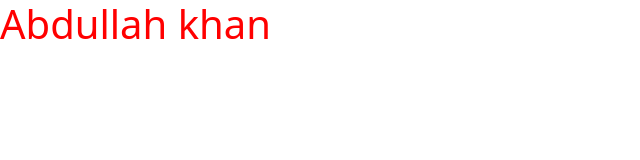
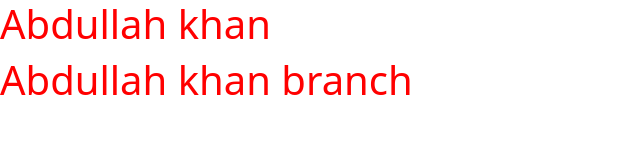
Before and after one commit to Abdullahkhan100/localrepo, a plain HTML site: page index.html in a window 1280 px wide. Shown: the whole page, without its empty margins (0-640 px from the left). Drawn offline with nearby package versions, Linux system fonts and the light colour scheme.

Commit message:
add new line

```diff
--- a/index.html
+++ b/index.html
@@ -16,6 +16,7 @@
   <body>
 
 <h1>Abdullah khan</h1>
+<h1>Abdullah khan branch</h1>
     <script src="https://cdn.jsdelivr.net/npm/bootstrap@5.2.2/dist/js/bootstrap.bundle.min.js" integrity="sha384-OERcA2EqjJCMA+/3y+gxIOqMEjwtxJY7qPCqsdltbNJuaOe923+mo//f6V8Qbsw3" crossorigin="anonymous"></script>
   </body>
 </html>
```
